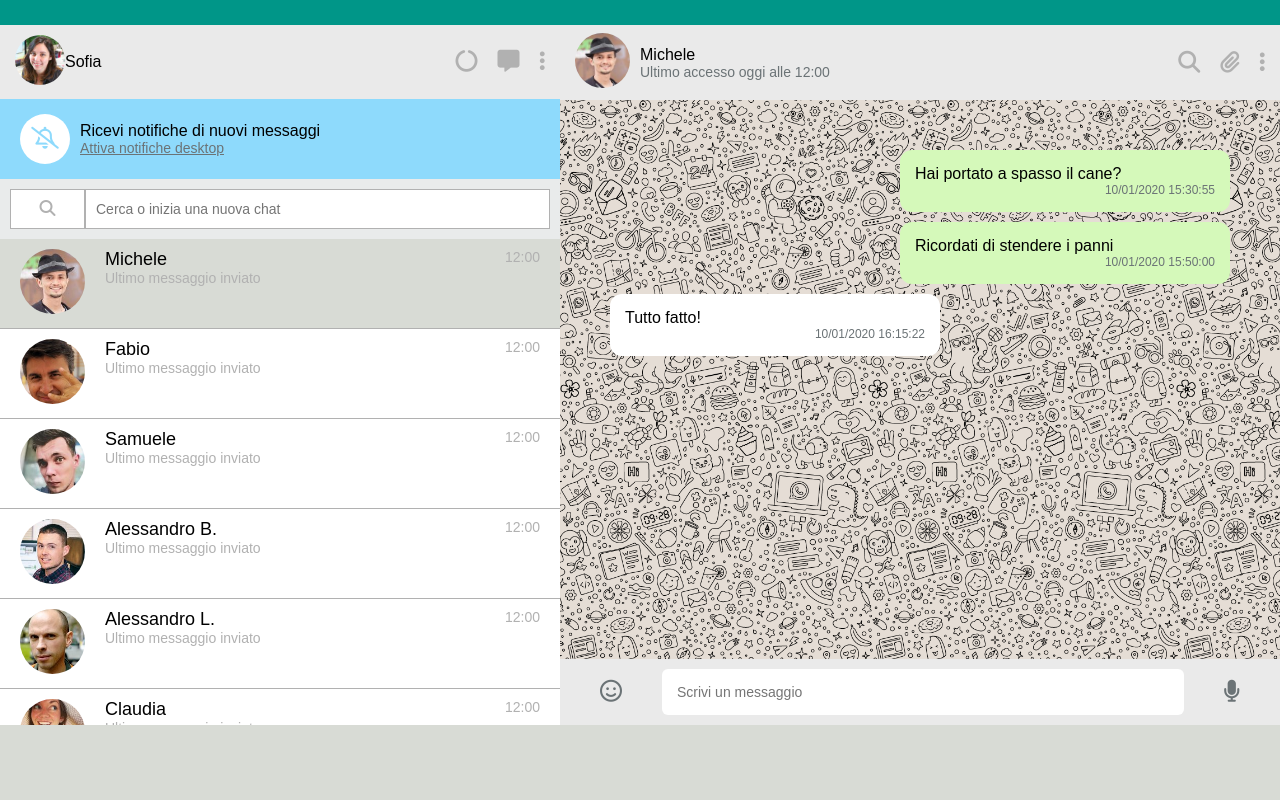
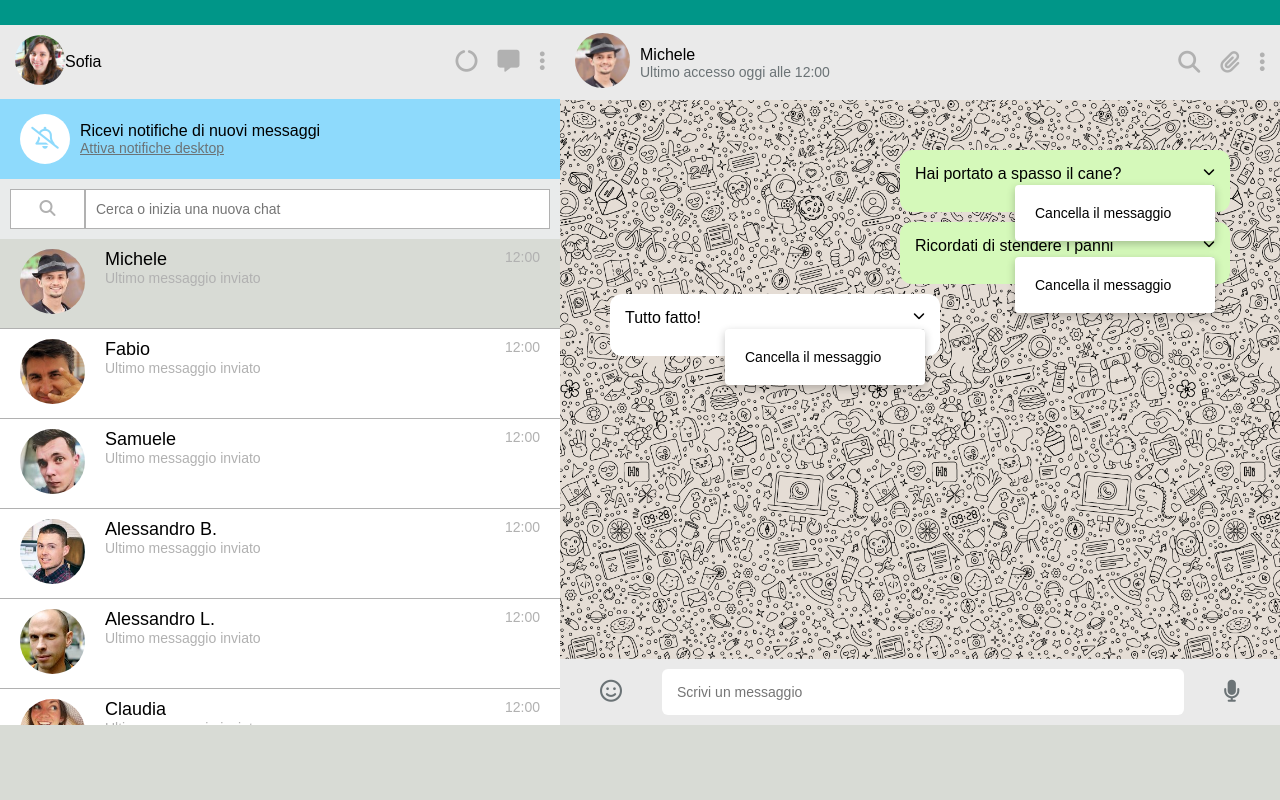
Before and after one commit to fracs31/vue-boolzapp, a plain HTML site: page index.html in a window 1280 px wide. Drawn offline with nearby package versions, Linux system fonts and the light colour scheme.

Commit message:
ADD function to delete messages

```diff
--- a/css/style.css
+++ b/css/style.css
@@ -285,6 +285,40 @@ body {
 /* Contenuto del messaggio */
 .message__content {
     overflow-wrap: break-word;
+    display: flex;
+    justify-content: space-between;
+}
+
+/* Bottone del messaggio */
+.message__btn {
+    font-size: 12px;
+    cursor: pointer;
+    position: relative;
+}
+
+/* Opzioni del messaggio */
+.message__options {
+    font-size: 14px;
+    background-color: white;
+    box-shadow: rgba(0, 0, 0, 0.24) 0px 3px 8px;
+    text-align: left;
+    border-radius: 4px;
+    width: 200px;
+    position: absolute;
+    top: 20px;
+    right: 0px;
+}
+
+/* Elementi della lista delle opzioni del messaggio */
+.message__options li {
+    cursor: pointer;
+    padding: 20px;
+    border-radius: 4px;
+}
+
+/* Elementi della lista delle opzioni del messaggio in hover */
+.message__options li:hover {
+    background-color: var(--dust);
 }
 
 /* Orario del messaggio */
--- a/index.html
+++ b/index.html
@@ -193,10 +193,23 @@
                             <!-- Contenuto della conversazione -->
                             <ul class="content">
                                 <!-- Messaggio -->
-                                <li class="message" v-for="(content) in contacts[currentActive].messages" v-bind:class="(content.status === 'sent') ? 'sender' : 'receiver'">
-                                    <!-- Contentuto -->
+                                <li class="message" v-for="(content, i) in contacts[currentActive].messages" v-bind:class="(content.status === 'sent') ? 'sender' : 'receiver'">
+                                    <!-- Contenuto -->
                                     <div class="message__content">
-                                        {{ content.message }}
+                                        <!-- Testo -->
+                                        <div class="message__content--text">
+                                            {{ content.message }}
+                                        </div>
+                                        <!-- Bottone -->
+                                        <div class="message__btn">
+                                            <!-- Icona -->
+                                            <i class="fa-solid fa-chevron-down"></i>
+                                            <!-- Opzioni -->
+                                            <ul class="message__options">
+                                                <!-- Cancella il messaggio -->
+                                                <li class="message__options--delete" v-on:click="deleteMessage(i)">Cancella il messaggio</li>
+                                            </ul>
+                                        </div>
                                     </div>
                                     <!-- Orario -->
                                     <div class="message__time">
--- a/js/app.js
+++ b/js/app.js
@@ -225,6 +225,10 @@ createApp({
                     }
                 }
             }
-        }
+        },
+        //Metodo per cancellare i messaggi
+        deleteMessage(index) {
+            this.contacts[this.currentActive].messages.splice(index, 1); //elimino il messaggio
+        },
     }
 }).mount('#app');
```
